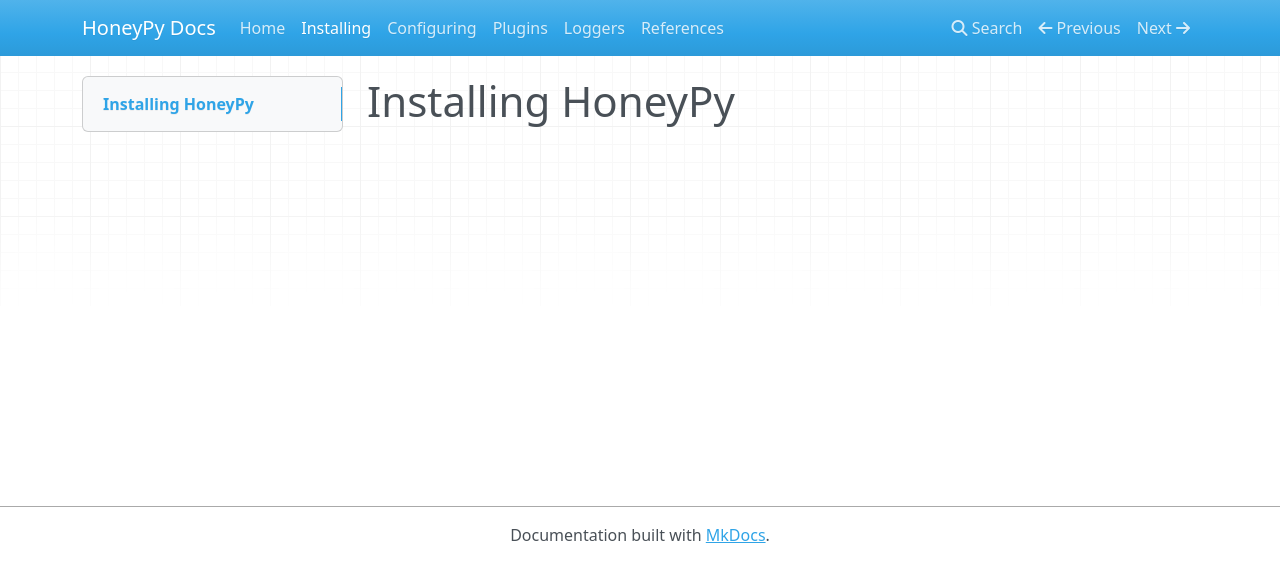
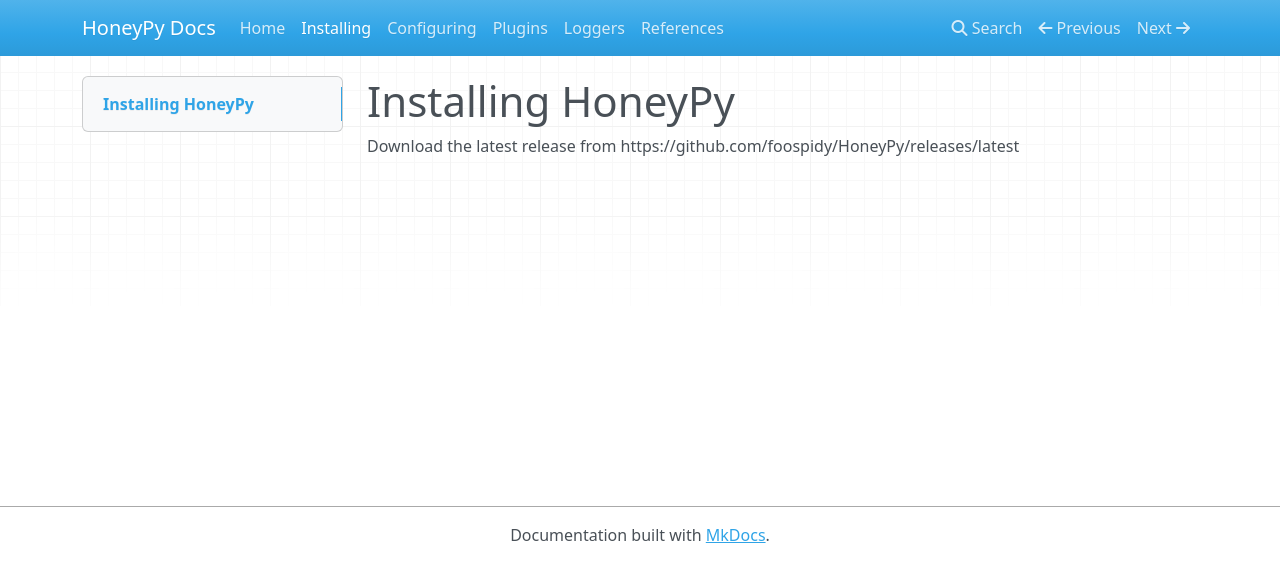
Before and after one commit to foospidy/HoneyPy, an MkDocs documentation site: the page built from docs/installing.md, in a window 1280 px wide. Shown: the top 582 px of the page. Built offline with MkDocs 1.6.1, drawn with Linux system fonts in a browser that asks for light colours; nearby versions of some CDN libraries; old or Windows-style settings are respelled for this version of MkDocs.

Commit message:
docs update

```diff
--- a/docs/installing.md
+++ b/docs/installing.md
@@ -1 +1,3 @@
 # Installing HoneyPy
+
+Download the latest release from https://github.com/foospidy/HoneyPy/releases/latest
```
